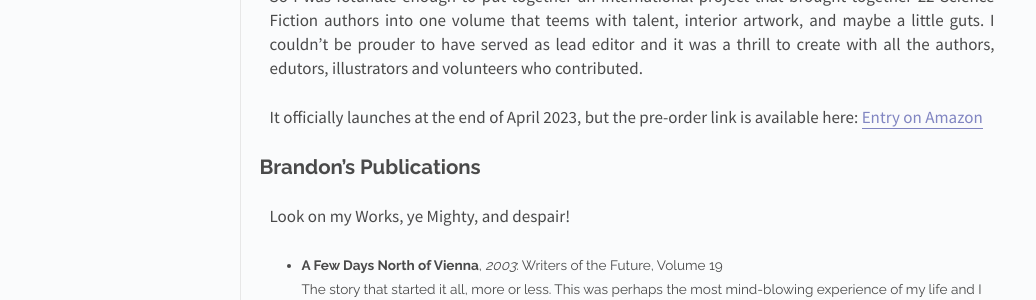
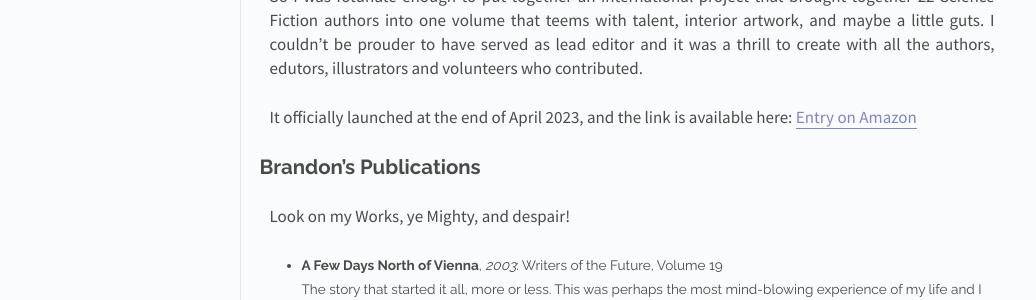
Before and after one commit to Butler-Brand/Butler-Brand.github.io, a Jekyll site: the page built from _posts/2020-01-02-publications-post.md, in a window 1280 px wide. Shown: the part 544-844 px from the top of the page, without its empty margins (118-1154 px from the left). Built offline with Jekyll 4.4.1, drawn with Linux system fonts in a browser that asks for light colours; Markdown is read by kramdown in place of the engine named in the settings.

Commit message:
Update 2020-01-02-publications-post.md

```diff
--- a/_posts/2020-01-02-publications-post.md
+++ b/_posts/2020-01-02-publications-post.md
@@ -14,7 +14,7 @@ Hey, I did an anthology!
 So I was fotunate enough to put together an international project that brought together 22 Science Fiction authors into one volume that teems with talent, interior artwork,
 and maybe a little guts. I couldn't be prouder to have served as lead editor and it was a thrill to create with all the authors, edutors, illustrators and volunteers who contributed.
 
-It officially launches at the end of April 2023, but the pre-order link is available here:
+It officially launched at the end of April 2023, and the link is available here:
 <a href="https://www.amazon.com/dp/B0BWBY5RVS" target="_blank">Entry on Amazon</a>
 
 
```
